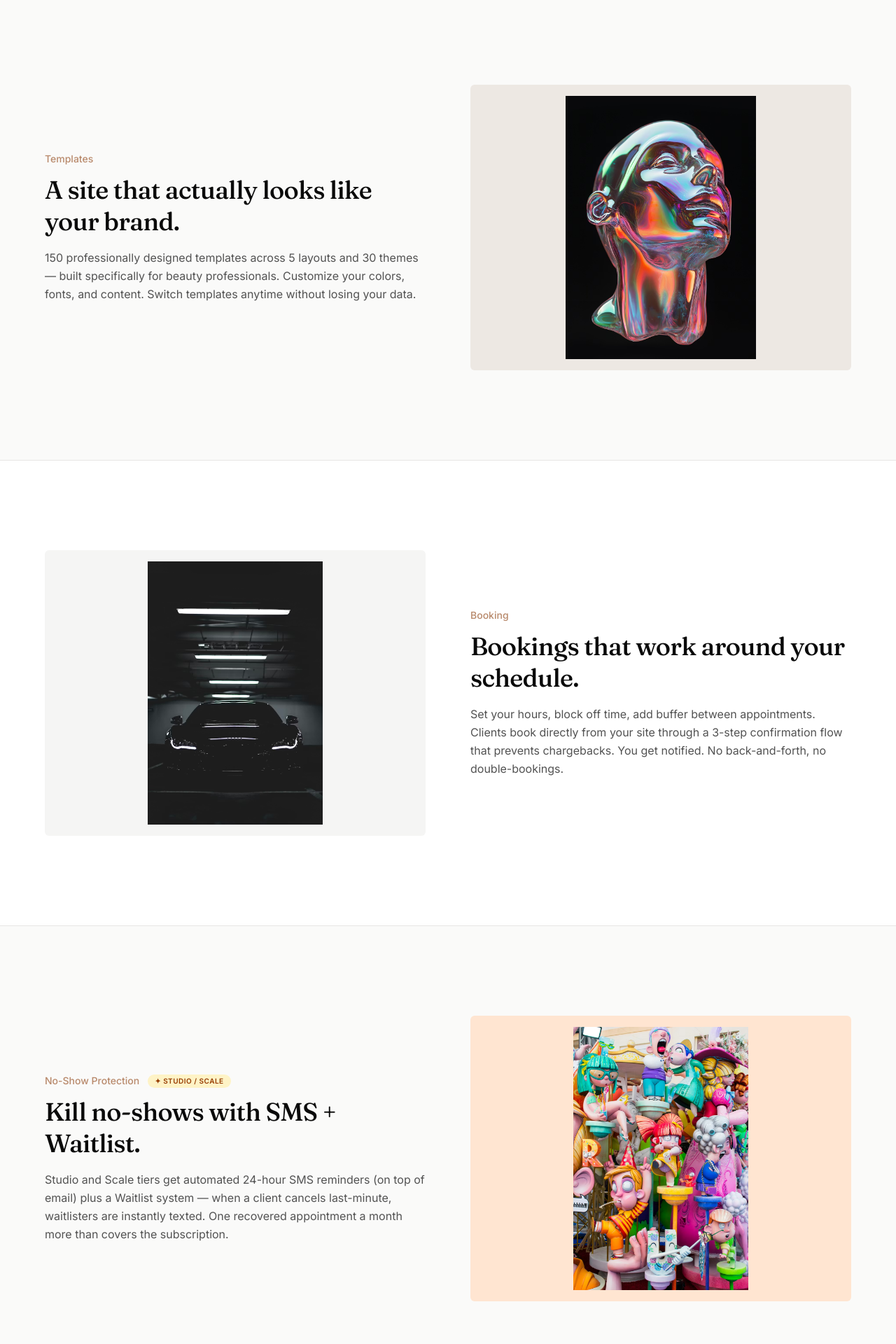
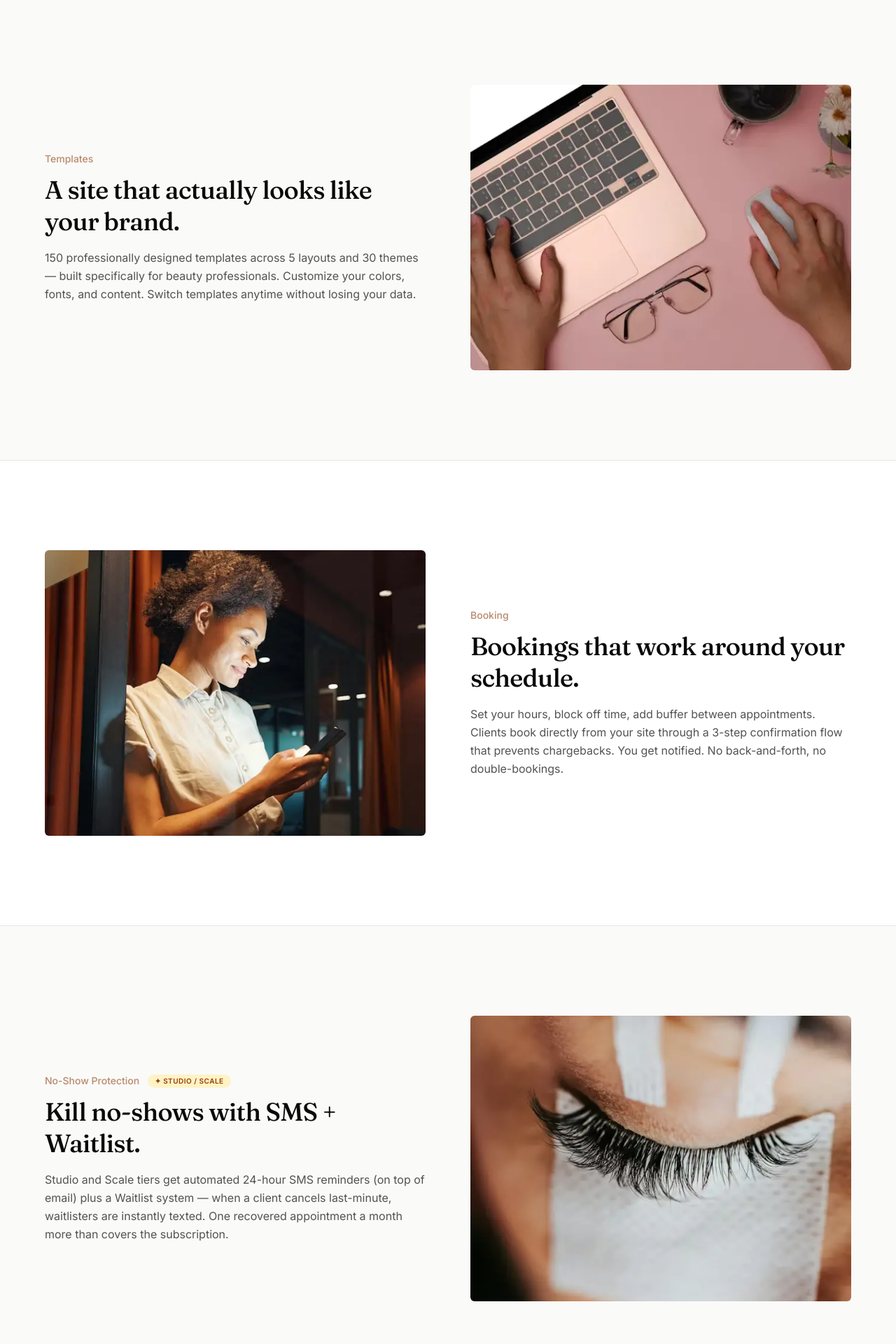
Before and after one commit to UrOrb/oyrb, a Next.js app: page /features in a window 1280 px wide. Shown: the part 420-2340 px from the top of the page at 70% size. Built offline with nearby package versions, Linux system fonts and the light colour scheme.

Commit message:
Restore feature page marketing images

```diff
--- a/src/app/features/page.tsx
+++ b/src/app/features/page.tsx
@@ -9,7 +9,9 @@ type Section = {
   heading: string;
   body: string;
   visual: string;
-  image?: string;
+  image: string;
+  alt: string;
+  imagePosition?: string;
   tier?: string;
 };
 
@@ -19,21 +21,25 @@ const SECTIONS: Section[] = [
     heading: "A site that actually looks like your brand.",
     body: "150 professionally designed templates across 5 layouts and 30 themes — built specifically for beauty professionals. Customize your colors, fonts, and content. Switch templates anytime without losing your data.",
     visual: "#EDE8E3",
-    image: "/chrome-hero.avif",
+    image: "/marketing/feature-02.webp",
+    alt: "Beauty professional working on a laptop",
   },
   {
     label: "Booking",
     heading: "Bookings that work around your schedule.",
     body: "Set your hours, block off time, add buffer between appointments. Clients book directly from your site through a 3-step confirmation flow that prevents chargebacks. You get notified. No back-and-forth, no double-bookings.",
     visual: "#F5F5F4",
-    image: "/bold-hero.avif",
+    image: "/marketing/feature-01.webp",
+    alt: "Beauty professional managing bookings on a phone",
+    imagePosition: "center 35%",
   },
   {
     label: "No-Show Protection",
     heading: "Kill no-shows with SMS + Waitlist.",
     body: "Studio and Scale tiers get automated 24-hour SMS reminders (on top of email) plus a Waitlist system — when a client cancels last-minute, waitlisters are instantly texted. One recovered appointment a month more than covers the subscription.",
     visual: "#FFE5D1",
-    image: "/neon-hero.avif",
+    image: "/marketing/lashes.webp",
+    alt: "Close-up lash service detail",
     tier: "Studio / Scale",
   },
   {
@@ -41,7 +47,8 @@ const SECTIONS: Section[] = [
     heading: "Collect deposits. Get paid. Move on.",
     body: "Studio tier adds deposit collection at booking time to protect your time. Clients pay via Stripe — all major cards, Apple Pay, Google Pay. Funds land in your bank directly. No per-booking fees, no middlemen.",
     visual: "#1A1A1A",
-    image: "/luxe-hero.avif",
+    image: "/marketing/feature-03.webp",
+    alt: "Salon counter with card payment terminal",
     tier: "Studio / Scale",
   },
   {
@@ -49,14 +56,17 @@ const SECTIONS: Section[] = [
     heading: "Bring past clients back.",
     body: "Send email campaigns to your client list with one click. Win-back segments (30 / 60 / 90 days) automatically target clients who haven't booked recently. Ship announcements, discount codes, and new service launches — all from your dashboard.",
     visual: "#D4E5D4",
-    image: "/earth-hero.avif",
+    image: "/marketing/cta-1.jpg",
+    alt: "Beauty tools arranged on a white surface",
   },
   {
     label: "Dashboard",
     heading: "Everything you need, nothing you don't.",
     body: "See your upcoming bookings, revenue, and client history at a glance. Manage services, update your site, handle your schedule, and view your waitlist — all from one clean dashboard.",
     visual: "#E7E5E4",
-    image: "/minimal-hero.avif",
+    image: "/marketing/feature-04.webp",
+    alt: "Salon shampoo service in progress",
+    imagePosition: "center 35%",
   },
 ];
 
@@ -106,15 +116,14 @@ export default function FeaturesPage() {
                   className={`relative aspect-[4/3] w-full overflow-hidden rounded-lg ${i % 2 === 1 ? "md:order-1" : ""}`}
                   style={{ backgroundColor: section.visual }}
                 >
-                  {section.image && (
-                    <Image
-                      src={section.image}
-                      alt={section.heading}
-                      fill
-                      className="object-contain p-4"
-                      sizes="(max-width: 768px) 100vw, 600px"
-                    />
-                  )}
+                  <Image
+                    src={section.image}
+                    alt={section.alt}
+                    fill
+                    className="object-cover"
+                    sizes="(max-width: 768px) 100vw, 600px"
+                    style={{ objectPosition: section.imagePosition ?? "center" }}
+                  />
                 </div>
               </div>
             </div>
```
